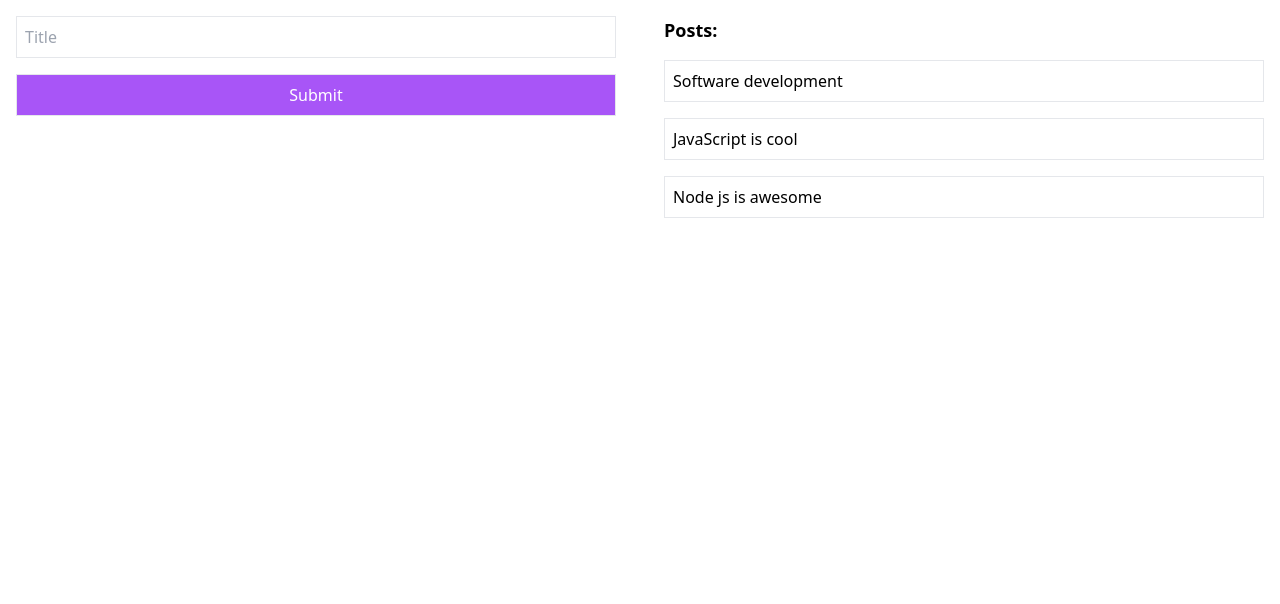
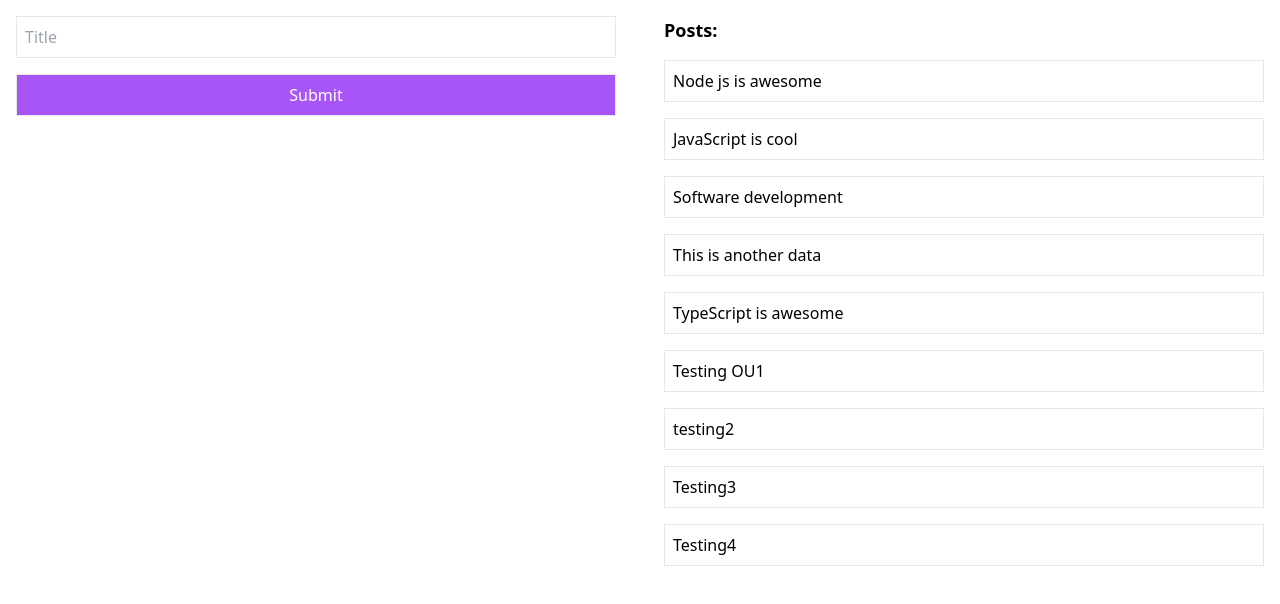
Before and after one commit to dibborah/AdvanceReactQueryByCodersGyan, a React (Vite) app: page /optimistic in a window 1280 px wide. Shown: the top 604 px of the page. Built offline with nearby package versions, Linux system fonts and the light colour scheme; data requests are answered from the project's data file.

Commit message:
notes on optimistic updates, intalling json-server and setting it in --watch mode. isPending , variables, onSuccess & queryClient.invalidateQueries()

```diff
--- a/db.json
+++ b/db.json
@@ -1,16 +1,40 @@
 {
   "posts": [
     {
-            "id": 1,
+      "id": "1",
       "title": "Node js is awesome"
     },
     {
-            "id": 2,
+      "id": "2",
       "title": "JavaScript is cool"
     },
     {
-            "id": 3,
+      "id": "3",
       "title": "Software development"
+    },
+    {
+      "id": 1706373266842,
+      "title": "This is another data"
+    },
+    {
+      "id": 1706373634676,
+      "title": "TypeScript is awesome"
+    },
+    {
+      "id": 1706375138492,
+      "title": "Testing OU1"
+    },
+    {
+      "id": 1706375174850,
+      "title": "testing2"
+    },
+    {
+      "id": 1706375236698,
+      "title": "Testing3"
+    },
+    {
+      "id": 1706375343513,
+      "title": "Testing4"
     }
   ]
 }
--- a/package.json
+++ b/package.json
@@ -12,6 +12,7 @@
   "dependencies": {
     "@tanstack/react-query": "^5.0.5",
     "@tanstack/react-query-devtools": "^5.0.5",
+    "json-server": "^1.0.0-alpha.23",
     "localforage": "^1.10.0",
     "lodash": "^4.17.21",
     "lodash.debounce": "^4.0.8",
--- a/src/optimistic.jsx
+++ b/src/optimistic.jsx
@@ -1,17 +1,43 @@
 import { useMutation, useQuery } from "@tanstack/react-query";
 import { queryClient } from "./main";
+
+// Optimistic Updates :
+
+// For Ex. Let's say : We have a form in the UI and so we are sending users data in the server
+// So if we are POST or PUT data in the server the data need to reflect fast on the UI before it is stored in the server
+// So we want to show the data to be be stored in the FrontEnd before it is actually stored in the backend
+// Then means we are Optimistic about the data to be definately stored in the server
+
+// This is called Optimistic Update
+
+// If by any chance the data is not stored in the server or store error is sent from the server
+// we can still retry sending the data in the background or do something else
+// There are possibilities of solving the problem the point is ...
+// We want to be optimistic that the data would be definately stored in the server and so
+// We want to display the data in the frontEnd that it is indeed stored
+// By any chance it is won't get stored in the future we may remove/reverse it from the frontEnd or do something else(we'll handle it)
+// But till then we want to be really really OPTIMISTIC
+
+// Data submit hote hi hum UI ke undar dikha rahe hain ki add ho gaya
+
+// commit message:
+// 1. Optimistic updates message
+// 2. Installing json-server
+// 3. Install local json-server port-3000
+// 4. Understanding isPending, variables & queryClient.invalidateQueries({})
 
 const Optimistic = () => {
   const { data: posts } = useQuery({
     queryKey: ["posts"],
     queryFn: async () => {
       const response = await fetch(
-        "http://localhost:3000/posts?_sort=id&_order=desc"
+        // "http://localhost:3000/posts?_sort=id&_order=desc" // The _sort and _order parameters are not working
+        "http://localhost:3000/posts"
       ).then((data) => data.json());
       return response;
     },
   });
-  const { mutate, isError } = useMutation({
+  const { mutate, isError, isPending, variables } = useMutation({// When mutate method is called isPending becomes true
     mutationFn: (newProduct) =>
       fetch("http://localhost:3000/posts", {
         method: "POST",
@@ -21,13 +47,16 @@ const Optimistic = () => {
         },
       }),
     onSuccess: async () => {
-      return await queryClient.invalidateQueries({ queryKey: ["posts"] });
+      // New data server pe store hote hi(onSuccess) existing query Invalid ho jaegi
+      // To nayi query call ho jaegi to fresh / naya data/query call/invoke ho jaega
+      return await queryClient.invalidateQueries({ queryKey: ["posts"] });//Jab data server pe mutate ho jata hain phir hum queryClient ki madat se data ko ya phir query ko invalidate kar dete hain
+      // matlab posts ko re-fetch karke fresh data populate kar lete hain
     },
   });
 
   const handleSubmit = async (e) => {
     e.preventDefault();
-    const post = {
+    const post = {// variables is this post object that we are mutating
       id: Date.now(),
       title: e.target.elements.title.value,
     };
@@ -55,6 +84,11 @@ const Optimistic = () => {
       <div className="flex-1">
         <h2 className="text-lg font-bold mb-4">Posts:</h2>
         <ul>
+          {isPending && (
+            <li className="border p-2 mb-4 opacity-40" key={variables.id}>
+              {variables.title}
+            </li>
+          )}
           {isError && <p className="text-red-500">Something went wrong</p>}
 
           {posts?.map((post) => {
```
Also changed, not shown: 2 other files (tests, documents, lock files or other folders). Lines whose indentation alone changed are shown as unchanged.
